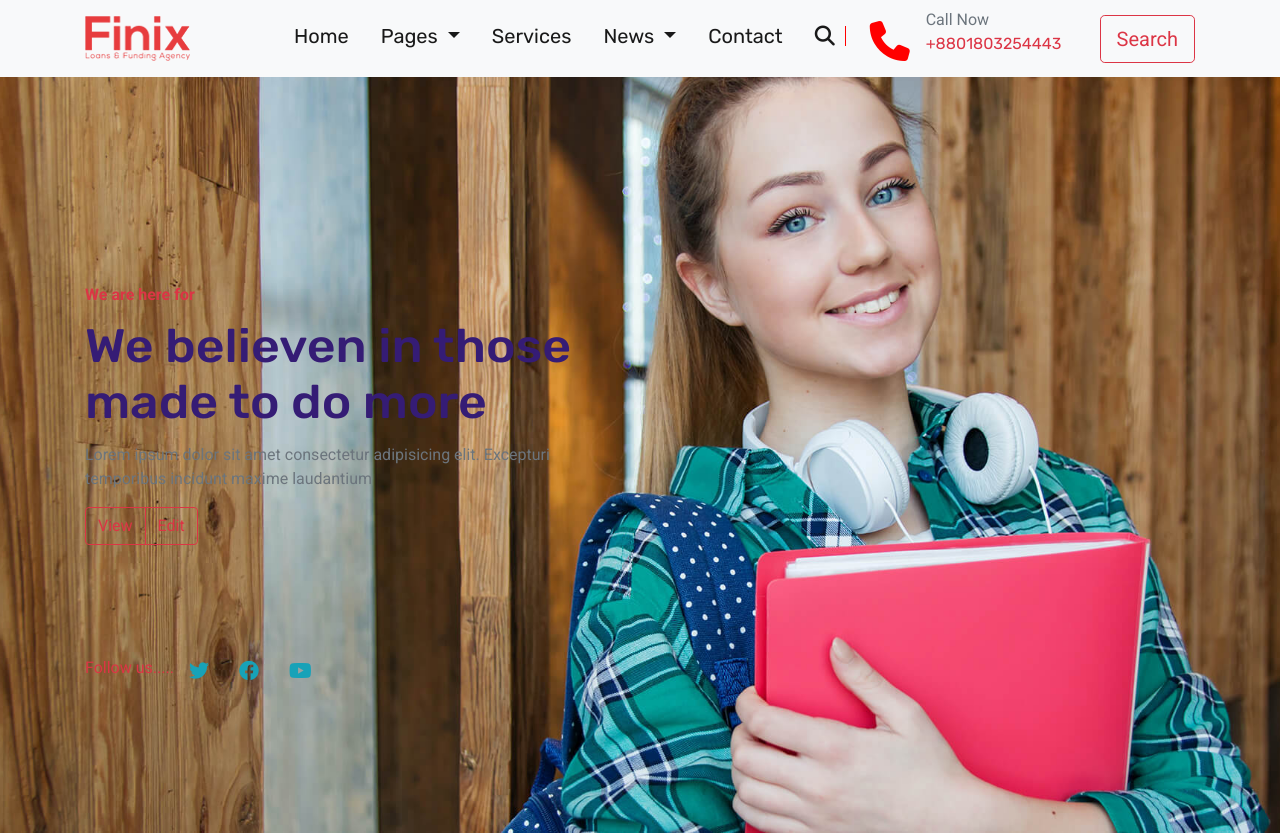
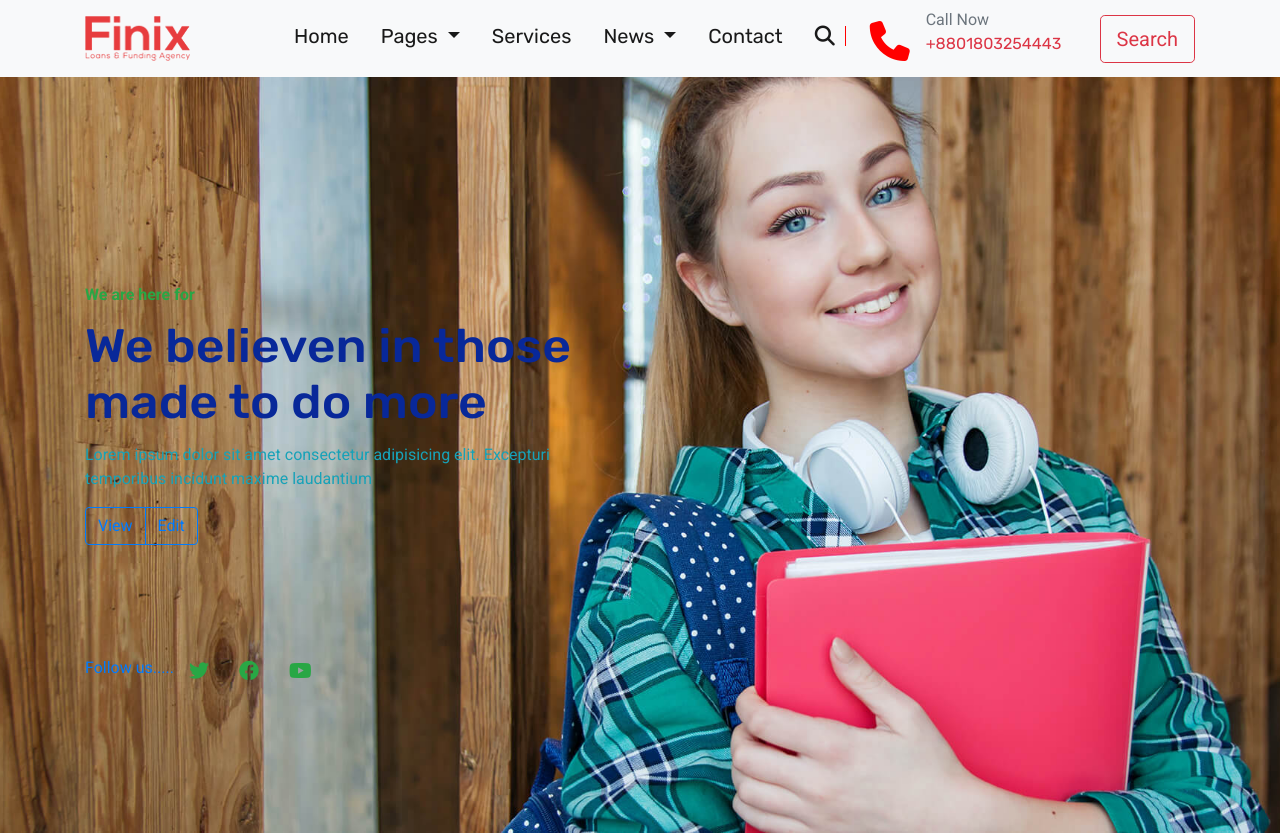
Before and after one commit to Sarzil727945/Funding-Agency, a plain HTML site: page index.html in a window 1280 px wide. Shown: the top 835 px of the page. Drawn offline with nearby package versions, Linux system fonts and the light colour scheme.

Commit message:
learned github

```diff
--- a/index.html
+++ b/index.html
@@ -99,22 +99,22 @@
   <div class="container">
     <div class="row">
         <div class="col-lg-6 section1-1">
-          <b class="text-danger">We are here for</b>
-          <h1 class="mt-2 animate__animated animate__bounceInDown animate__infinite	infinite animate__slower	3s" style="color: #351C75; font-size: 50px;">We believen in those made to do more</h1>
-          <p class="text-muted">Lorem ipsum dolor sit amet consectetur adipisicing elit. Excepturi temporibus incidunt maxime laudantium </p>
+          <b class="text-success">We are here for</b>
+          <h1 class="mt-2 animate__animated animate__bounceInDown animate__infinite	infinite animate__slower	3s" style="color: #082899; font-size: 50px;">We believen in those made to do more</h1>
+          <p class="text-info">Lorem ipsum dolor sit amet consectetur adipisicing elit. Excepturi temporibus incidunt maxime laudantium </p>
           <div class="btn-group">
-            <button type="button" class="btn btn-outline-danger">View</button>
-            <button type="button" class="btn btn-outline-danger ">Edit</button>
+            <button type="button" class="btn btn-outline-primary">View</button>
+            <button type="button" class="btn btn-outline-primary ">Edit</button>
           </div>
         </div>
         <div class="col-lg-6"></div>
     </div>
     <div>
       <ul class="d-flex section1-2">
-        <li><span class="text-danger">Follow us.....</span></li>
-        <li><a class="twitter text-info" href="#"><i class="fab fa-twitter"></i></a></li>
-        <li><a class="facebook text-info" href="#"><i class="fab fa-facebook"></i></a></li>
-        <li><a class="youtube text-info" href="#"><i class="fab fa-youtube"></i></a></li>
+        <li><span class="text-primary">Follow us.....</span></li>
+        <li><a class="twitter text-success" href="#"><i class="fab fa-twitter"></i></a></li>
+        <li><a class="facebook text-success" href="#"><i class="fab fa-facebook"></i></a></li>
+        <li><a class="youtube text-success" href="#"><i class="fab fa-youtube"></i></a></li>
       </ul>
     </div>
   </div>
```
